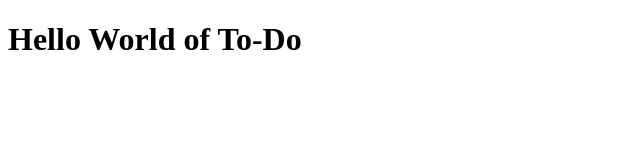
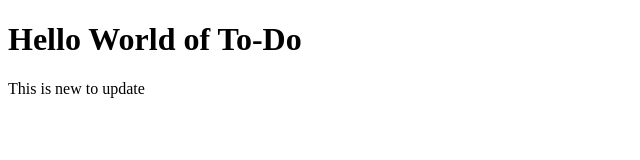
Before and after one commit to Edelva01/DynamicTodo, a plain HTML site: page index.html in a window 1280 px wide. Shown: the whole page, without its empty margins (0-640 px from the left). Drawn offline with Linux system fonts and the light colour scheme.

Commit message:
next code
testing still

```diff
--- a/index.html
+++ b/index.html
@@ -7,5 +7,6 @@
 </head>
 <body>
     <h1>Hello World of To-Do</h1>
+    <p>This is new to update</p>
 </body>
 </html>
```
